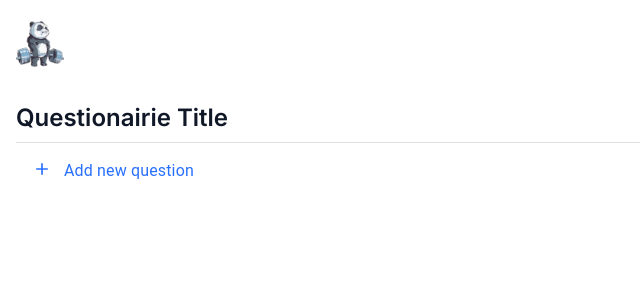
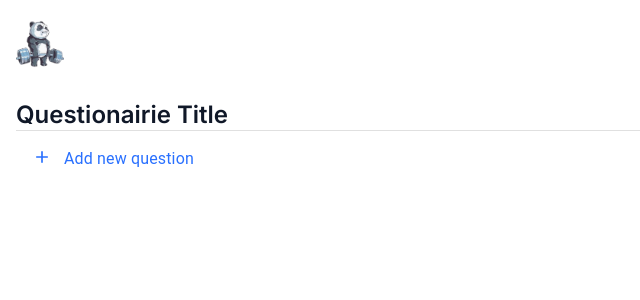
Before and after one commit to Piskizhev/react-app, a React (Create React App) app: page / in a window 1280 px wide. Shown: the top 300 px of the page, without its empty margins (0-640 px from the left). Built offline with nearby package versions, Linux system fonts and the light colour scheme.

Commit message:
css changes

```diff
--- a/package.json
+++ b/package.json
@@ -5,6 +5,7 @@
   "dependencies": {
     "@emotion/react": "^11.11.1",
     "@emotion/styled": "^11.11.0",
+    "@fontsource/inter": "^5.0.13",
     "@mui/base": "^5.0.0-beta.19",
     "@mui/icons-material": "^5.14.13",
     "@mui/joy": "^5.0.0-beta.10",
--- a/src/components/Form/DropBox/TextType/TextType.css
+++ b/src/components/Form/DropBox/TextType/TextType.css
@@ -1,12 +1,11 @@
-.custom-placeholder,
-textarea::placeholder {
-    color: #101828;
-    font-size: 24px;
-    font-family: Inter;
-    font-weight: 600;
-    word-wrap: break-word /* Replace 'your-font-family-here' with your desired font family, e.g., 'Arial, sans-serif' */
-  }
+.custom-placeholder-text input::placeholder{
+  color:#98A2B3 ;
+  font-size: 14px;
+  font-family: Inter;
+  font-weight: 100;
+  word-wrap: break-word;
+}
 
-.custom-placeholder{
-    resize: none;
+.custom-placeholder-text{
+  border-color: #D0D5DD !important;
 }
--- a/src/components/Form/DropBox/TextType/TextType.jsx
+++ b/src/components/Form/DropBox/TextType/TextType.jsx
@@ -1,91 +1,20 @@
 import * as React from "react";
-import PropTypes from "prop-types";
-import { FormControl, useFormControlContext } from "@mui/base/FormControl";
-import { Input } from "@mui/base/Input";
-import clsx from "clsx";
+import FormLabel from "@mui/joy/FormLabel";
+import Input from "@mui/joy/Input";
 import "./TextType.css";
-import { FormLabel } from "@mui/material";
+import Box from "@mui/material/Box";
 
 export default function TextType() {
   return (
-    <div className='py-6'>
-      <FormControl required>
-        <Label>Answer preview:</Label>
-        <Input
-          placeholder='Short answer'
-          slotProps={{
-            input: {
-              className: clsx(
-                "w-full h-fit text-sm font-normal font-sans leading-normal text-slate-900 bg-white border border-solid border-slate-200 px-3 py-2 rounded-lg hover:bg-slate-100 hover:border-slate-400 focus:outline-0 "
-              ),
-            },
-          }}
-        />
-        <HelperText />
-      </FormControl>
-    </div>
+    <Box className='pt-6 '>
+      <FormLabel className='pb-1'>Answer preview:</FormLabel>
+      <Input
+        placeholder='Short answer'
+        size='lg'
+        disabled
+        variant='outlined'
+        className='custom-placeholder-text'
+      />
+    </Box>
   );
 }
-
-const Label = React.forwardRef(
-  ({ className: classNameProp, children }, ref) => {
-    const formControlContext = useFormControlContext();
-    const [dirty, setDirty] = React.useState(false);
-
-    React.useEffect(() => {
-      if (formControlContext?.filled) {
-        setDirty(true);
-      }
-    }, [formControlContext]);
-
-    if (formControlContext === undefined) {
-      return <p className={clsx("text-sm mb-1", classNameProp)}>{children}</p>;
-    }
-
-    const { error, required, filled } = formControlContext;
-    const showRequiredError = dirty && required && !filled;
-
-    return (
-      <p
-        ref={ref}
-        className={clsx(
-          "text-sm mb-1",
-          classNameProp,
-          error || showRequiredError ? "invalid text-red-500" : ""
-        )}
-      >
-        {children}
-        {required}
-      </p>
-    );
-  }
-);
-
-const HelperText = React.forwardRef((props, ref) => {
-  const { className, ...other } = props;
-  const formControlContext = useFormControlContext();
-  const [dirty, setDirty] = React.useState(false);
-
-  React.useEffect(() => {
-    if (formControlContext?.filled) {
-      setDirty(true);
-    }
-  }, [formControlContext]);
-
-  if (formControlContext === undefined) {
-    return null;
-  }
-
-  const { required, filled } = formControlContext;
-  const showRequiredError = dirty && required && !filled;
-
-  return showRequiredError ? (
-    <p ref={ref} className={clsx("text-sm", className)} {...other}>
-      <span className='text-red-500'>Error text</span>
-    </p>
-  ) : null;
-});
-
-HelperText.propTypes = {
-  className: PropTypes.string,
-};
--- a/src/components/Form/Form.css
+++ b/src/components/Form/Form.css
@@ -1,18 +1,4 @@
 @import url('https://fonts.googleapis.com/css2?family=Inter:wght@400;500;600&display=swap');
-
-.custom-placeholder,
-textarea::placeholder {
-    color: ryzhBlack;
-    font-size: 24px;
-    font-family: Inter;
-    font-weight: 600;
-    word-wrap: break-word /* Replace 'your-font-family-here' with your desired font family, e.g., 'Arial, sans-serif' */
-  }
-
-.custom-placeholder{
-    resize: none;
-}
-
 
 .custom-AddNewStyle {
     font-size: 14px;
--- a/src/components/Form/Form.jsx
+++ b/src/components/Form/Form.jsx
@@ -22,16 +22,6 @@ import "./Form.css";
 function Form() {
   const [questions, setQuestions] = useState([]);
   const [anchorEl, setAnchorEl] = useState(null);
-
-  const [titleValue, setTitleValue] = useState("");
-  const [a_preview, setA_preview] = useState("");
-
-  // useEffect(() => {
-  //   let body = {
-  //     titleValie: titleValue,
-  //   };
-  //   return body;
-  // }, [titleValue]);
 
   const handleAddQuestion = () => {
     setQuestions((prevQuestions) => [
@@ -181,7 +171,7 @@ function Form() {
             <HelperText />
           </FormControl>
           <DropBox />
-          {questions.length !== 0 && <Divider />}
+          {questions.length !== 0 && <Divider className='pt-8' />}
         </div>
       ))}
 
--- a/src/components/Header/Header.css
+++ b/src/components/Header/Header.css
@@ -1,12 +1,12 @@
-.custom-placeholder,
-textarea::placeholder {
+.custom-placeholder{
+  resize: none;
+
+}
+
+.custom-form-title textarea::placeholder{
     color: #101828;
     font-size: 24px;
     font-family: Inter;
     font-weight: 600;
-    word-wrap: break-word /* Replace 'your-font-family-here' with your desired font family, e.g., 'Arial, sans-serif' */
+    line-height: normal;
   }
-
-.custom-placeholder{
-    resize: none;
-}
--- a/src/components/Header/Header.jsx
+++ b/src/components/Header/Header.jsx
@@ -2,19 +2,18 @@ import React, { useState } from "react";
 import { TextareaAutosize } from "@mui/base/TextareaAutosize";
 import "./Header.css";
 import logo from "../../img/bear.png";
-import TextField from "@mui/material/TextField";
 import { Divider } from "@mui/material";
 
 function Header() {
-  const [value, setValue] = useState("");
-
   return (
-    <div className='px-4 pt-5'>
+    <div className='px-4 pt-5 custom-form-title'>
       <img src={logo} alt='logo' className='h-12' />
-      <TextareaAutosize
-        className='w-full min-h-8 pt-8 focus:shadow-lg bg-white focus-visible:outline-0 custom-placeholder'
-        placeholder='Questionairie Title'
-      />
+      <div className='pt-8 '>
+        <TextareaAutosize
+          className='w-full focus-visible:outline-0 custom-placeholder text-ryzhBlack'
+          placeholder='Questionairie Title'
+        />
+      </div>
       <Divider />
     </div>
   );
```
Also changed, not shown: 1 other file (tests, documents, lock files or other folders).
